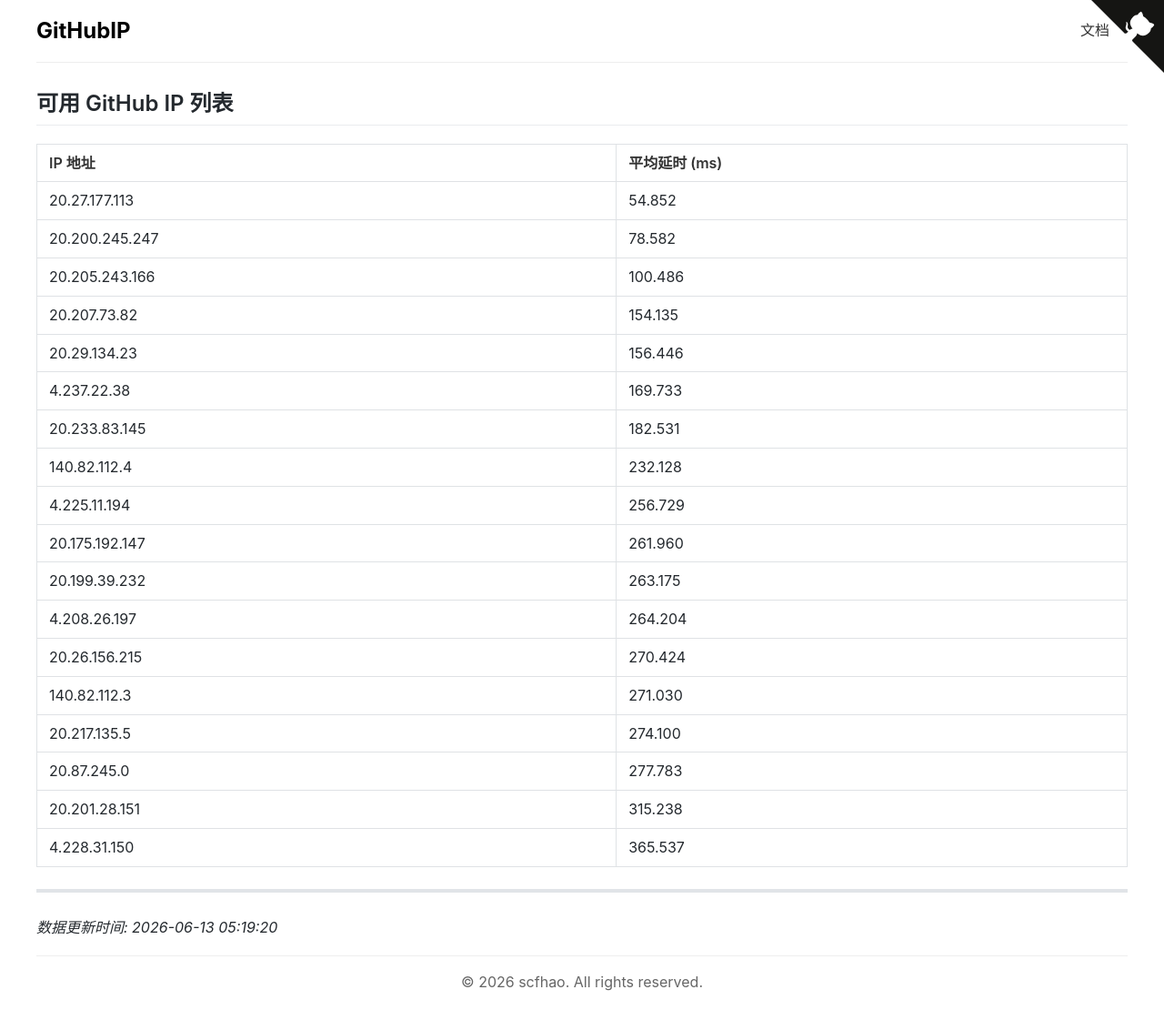
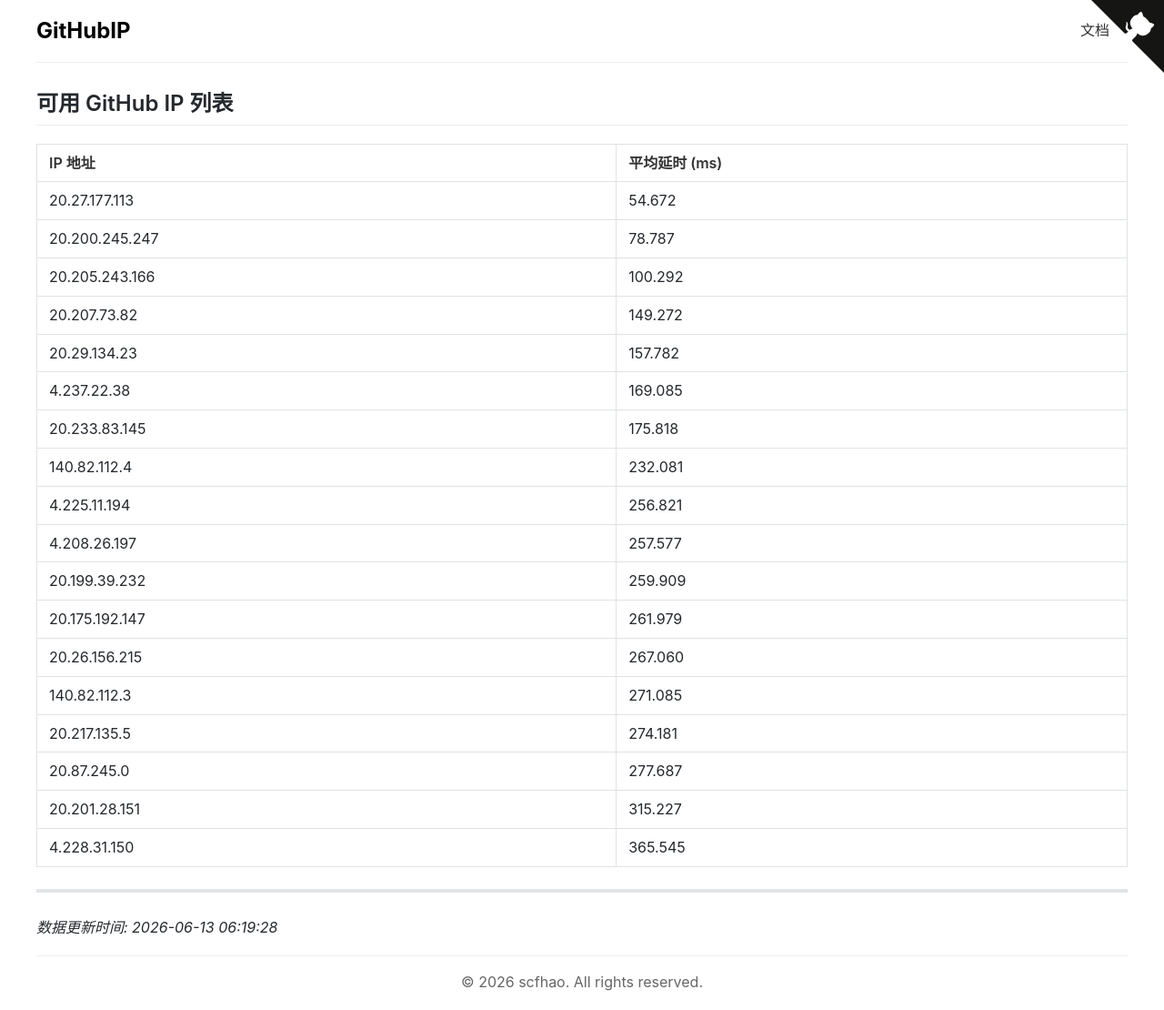
Before and after one commit to scfhao/GitHubIP, a Jekyll site: the page built from index.md, in a window 1280 px wide. Shown: the whole page at 91% size. Built offline with Jekyll 4.4.1, drawn with Linux system fonts in a browser that asks for light colours.

Commit message:
自动脚本执行 - 2026-06-13 06:19:29

```diff
--- a/index.md
+++ b/index.md
@@ -1,32 +1,32 @@
 ---
 layout: home
 title: GitHub IP 列表
-date: 2026-06-13 05:19:20
+date: 2026-06-13 06:19:28
 ---
 
 ## 可用 GitHub IP 列表
 
 | IP 地址 | 平均延时 (ms) |
 |---------|--------------|
-| 20.27.177.113 | 54.852 |
-| 20.200.245.247 | 78.582 |
-| 20.205.243.166 | 100.486 |
-| 20.207.73.82 | 154.135 |
-| 20.29.134.23 | 156.446 |
-| 4.237.22.38 | 169.733 |
-| 20.233.83.145 | 182.531 |
-| 140.82.112.4 | 232.128 |
-| 4.225.11.194 | 256.729 |
-| 20.175.192.147 | 261.960 |
-| 20.199.39.232 | 263.175 |
-| 4.208.26.197 | 264.204 |
-| 20.26.156.215 | 270.424 |
-| 140.82.112.3 | 271.030 |
-| 20.217.135.5 | 274.100 |
-| 20.87.245.0 | 277.783 |
-| 20.201.28.151 | 315.238 |
-| 4.228.31.150 | 365.537 |
+| 20.27.177.113 | 54.672 |
+| 20.200.245.247 | 78.787 |
+| 20.205.243.166 | 100.292 |
+| 20.207.73.82 | 149.272 |
+| 20.29.134.23 | 157.782 |
+| 4.237.22.38 | 169.085 |
+| 20.233.83.145 | 175.818 |
+| 140.82.112.4 | 232.081 |
+| 4.225.11.194 | 256.821 |
+| 4.208.26.197 | 257.577 |
+| 20.199.39.232 | 259.909 |
+| 20.175.192.147 | 261.979 |
+| 20.26.156.215 | 267.060 |
+| 140.82.112.3 | 271.085 |
+| 20.217.135.5 | 274.181 |
+| 20.87.245.0 | 277.687 |
+| 20.201.28.151 | 315.227 |
+| 4.228.31.150 | 365.545 |
 
 ---
 
-*数据更新时间: 2026-06-13 05:19:20*
+*数据更新时间: 2026-06-13 06:19:28*
```
